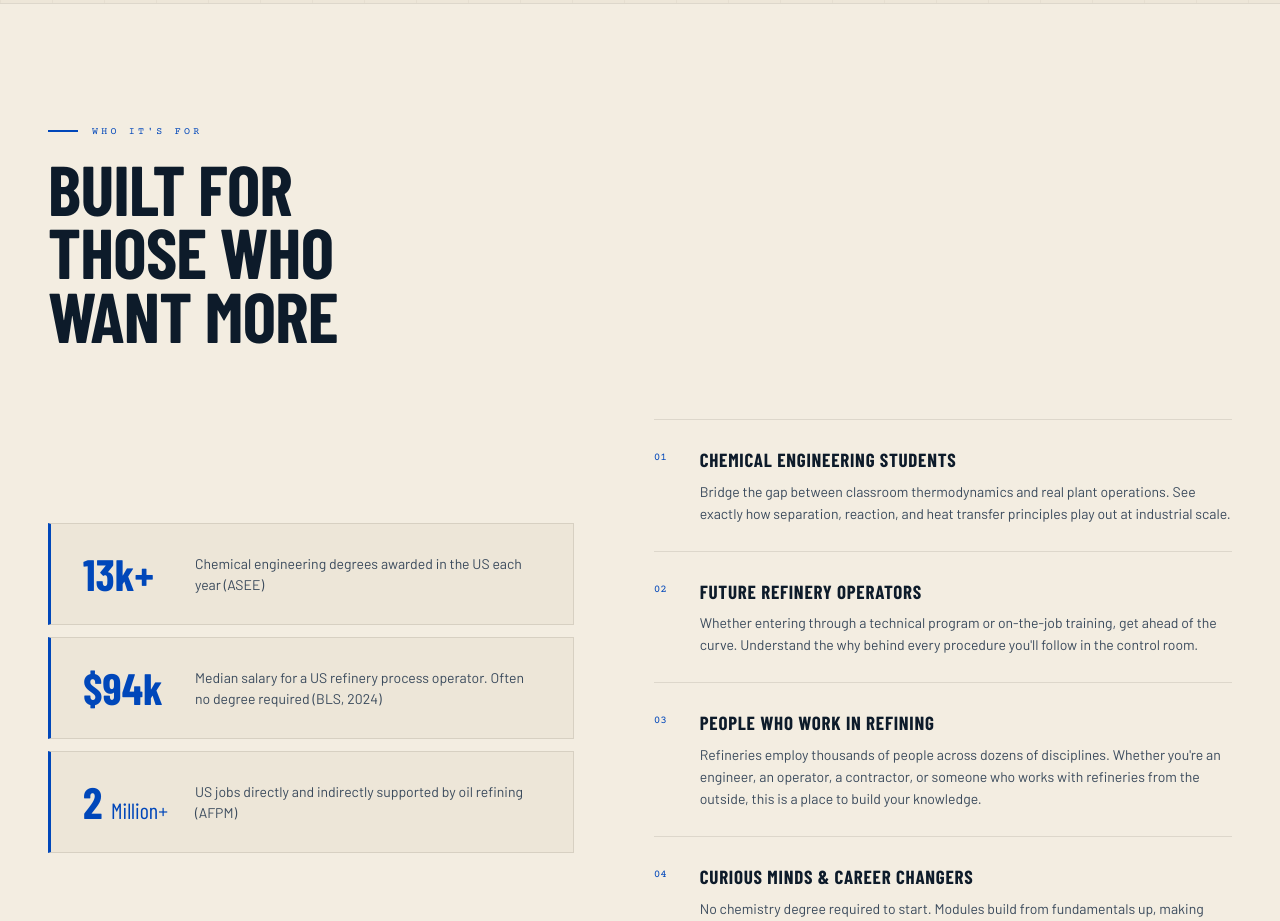
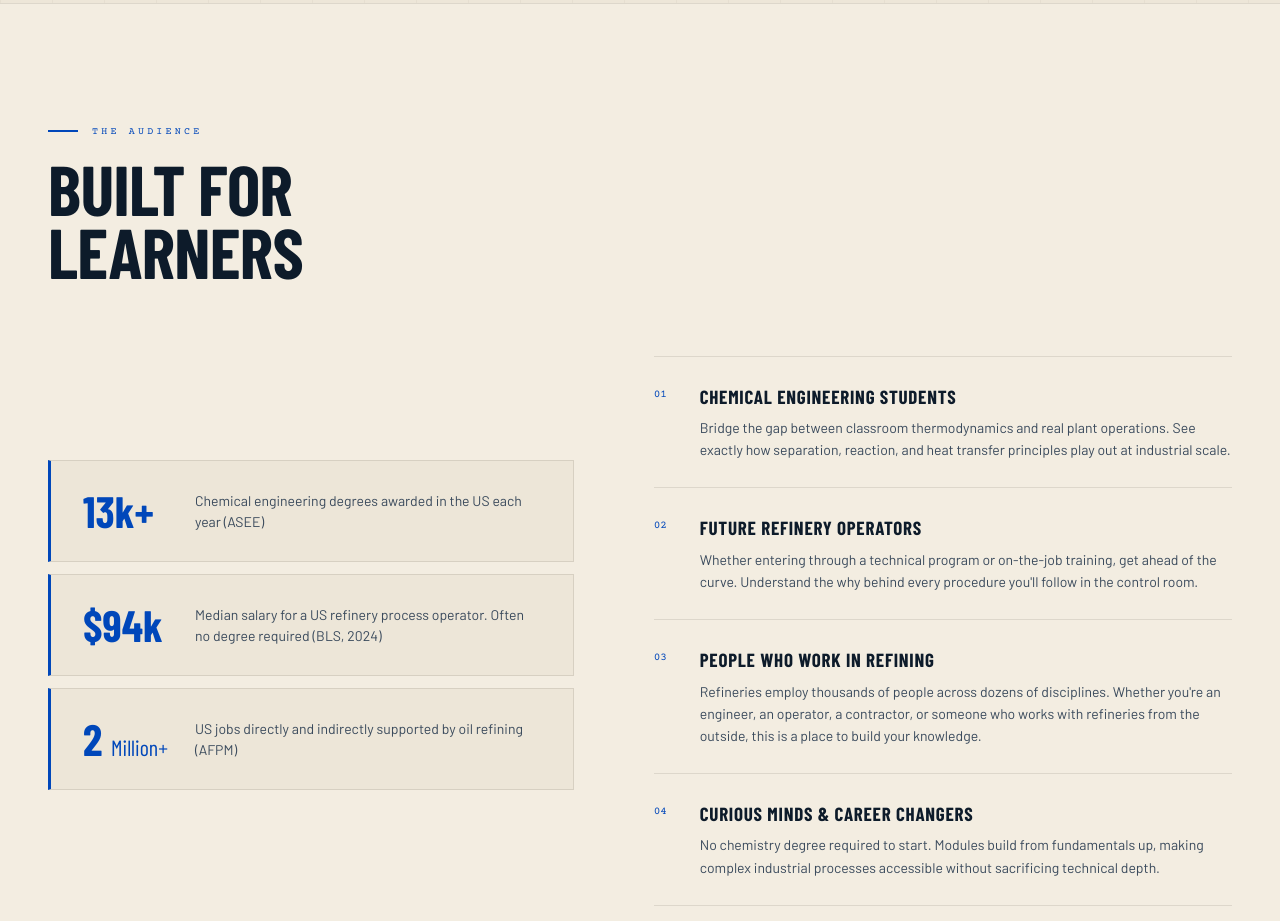
Before and after one commit to mk-anderson11/love-the-process, a Next.js app: page / in a window 1280 px wide. Shown: the part 2460-3381 px from the top of the page. Built offline with nearby package versions, Linux system fonts and the light colour scheme; no server answers; a web font is replaced by a local one.

Commit message:
Simplify audience section heading

```diff
--- a/src/app/page.tsx
+++ b/src/app/page.tsx
@@ -356,10 +356,10 @@ export default function Home() {
       <section id="audience">
         <div className="sec-label">
           <div className="sec-label-bar" />
-          <span className="sec-label-text">Who It&apos;s For</span>
+          <span className="sec-label-text">The Audience</span>
         </div>
         <h2 className="sec-title reveal" style={{ marginTop: 18 }}>
-          BUILT FOR<br />THOSE WHO<br />WANT MORE
+          BUILT FOR<br />LEARNERS
         </h2>
 
         <div className="audience-grid">
```
